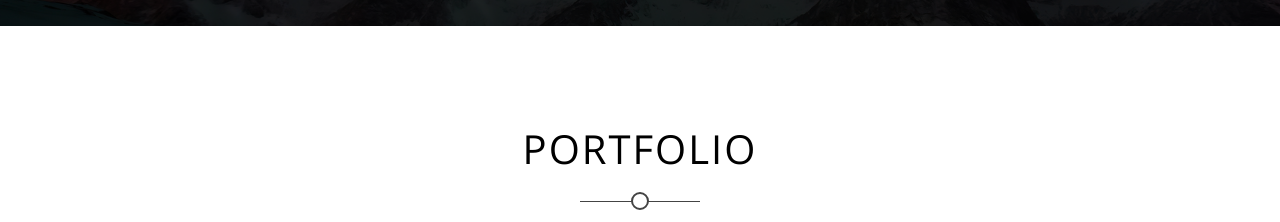
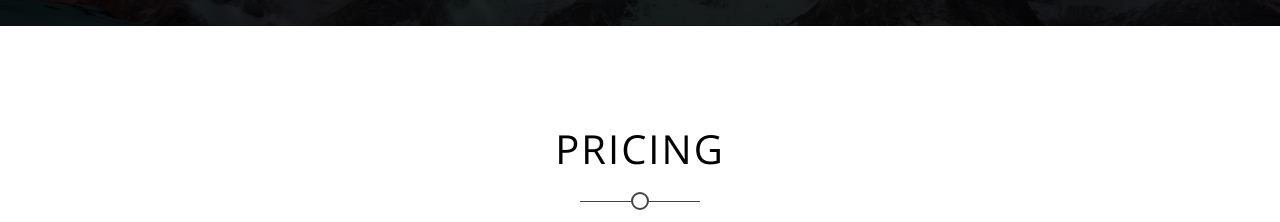
Before and after one commit to Rammah-mohamed/kasper-Template, a plain HTML site: page index.html in a window 1280 px wide. Shown: the part 6095-6317 px from the top of the page. Drawn offline with nearby package versions, Linux system fonts and the light colour scheme.

Commit message:
change to Pricing heading

```diff
--- a/index.html
+++ b/index.html
@@ -330,7 +330,7 @@
     <div class="pricing">
         <div class="container">
             <div class="special-heading">
-                <h2>PORTFOLIO</h2>
+                <h2>PRICING</h2>
                 <p>Curabitur arcu erat, accumsan id imperdiet et, porttitor at sem. Mauris
                     blandit aliquet elit, eget tincidunt.</p>
             </div>
```
